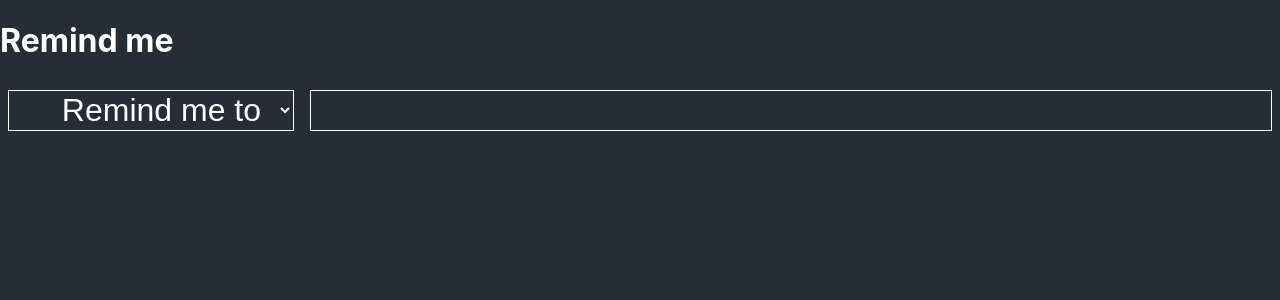
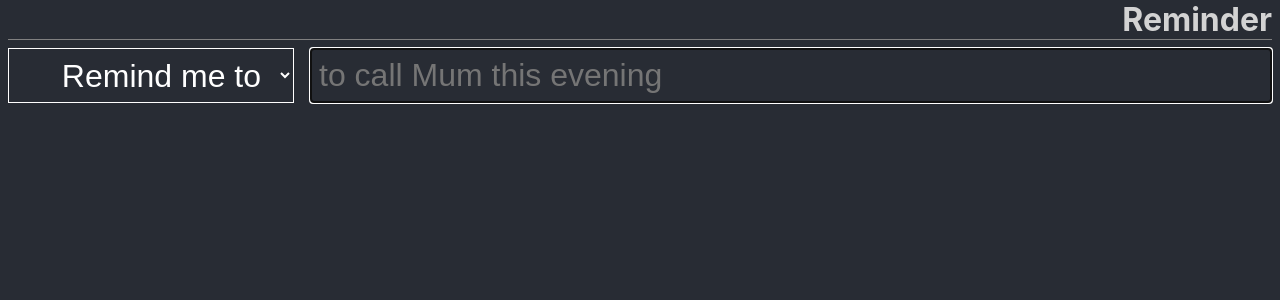
Before and after one commit to paulgreg/reminder, a React (Create React App) app: page / in a window 1280 px wide. Shown: the top 300 px of the page. Built offline with nearby package versions, Linux system fonts and the light colour scheme.

Commit message:
Style h1, add a placeholder

```diff
--- a/src/App.css
+++ b/src/App.css
@@ -1,2 +1,6 @@
-.App {
+.mainTitle {
+    margin: 0 0.25em;
+    text-align: right;
+    color: lightgrey;
+    border-bottom: 1px solid grey;
 }
--- a/src/App.js
+++ b/src/App.js
@@ -31,7 +31,7 @@ function App() {
 
     return (
         <div className="App">
-            <h1>Remind me</h1>
+            <h1 className="mainTitle">Reminder</h1>
             <Form
                 language={language}
                 onLanguageChange={onLanguageChange}
--- a/src/Form.css
+++ b/src/Form.css
@@ -2,6 +2,8 @@
     display: flex;
     flex-direction: row;
 }
+
 input {
     flex-grow: 1;
+    padding: 0.25em;
 }
--- a/src/Form.js
+++ b/src/Form.js
@@ -2,6 +2,13 @@ import React, { useRef } from 'react'
 import './Form.css'
 import LanguageSelector from './LanguageSelector'
 import extractDataFromUserSentence from './extractDataFromUserSentence'
+
+const i18n = {
+    placeholder: {
+        en: 'to call Mum this evening',
+        fr: 'appeler Maman ce soir',
+    },
+}
 
 export default function Form({
     language = 'en',
@@ -29,7 +36,13 @@ export default function Form({
                 language={language}
                 onLanguageChange={onLanguageChange}
             />
-            <input className="input" type="text" ref={input} />
+            <input
+                className="input"
+                type="text"
+                ref={input}
+                placeholder={i18n.placeholder[language]}
+                autoFocus
+            />
         </form>
     )
 }
```
